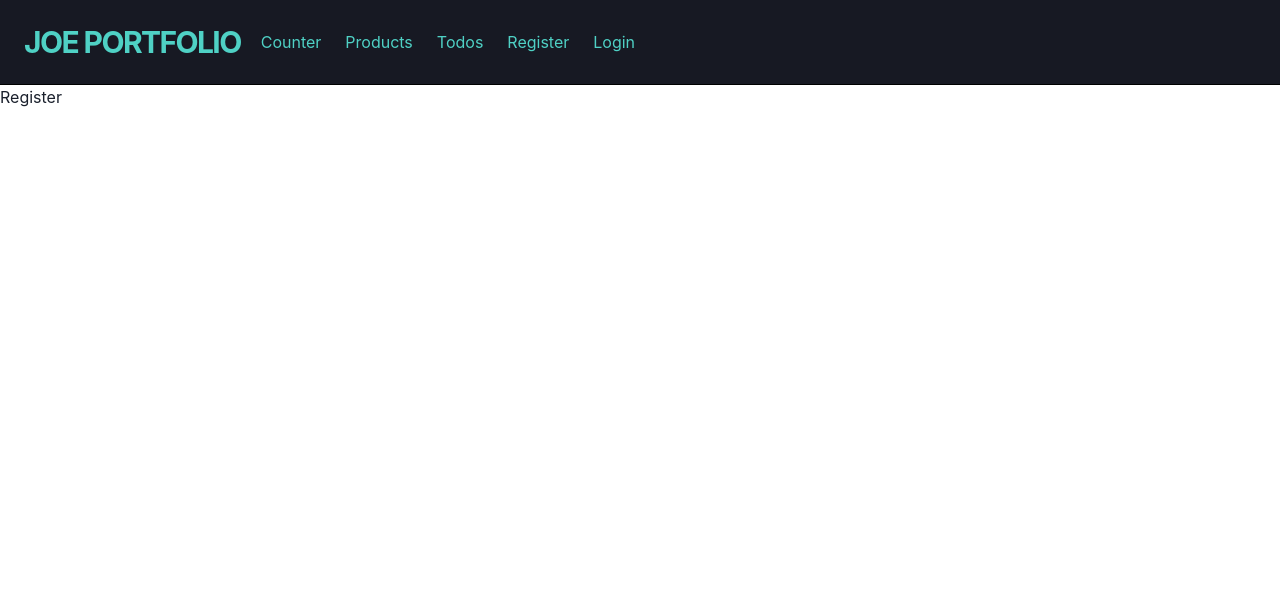
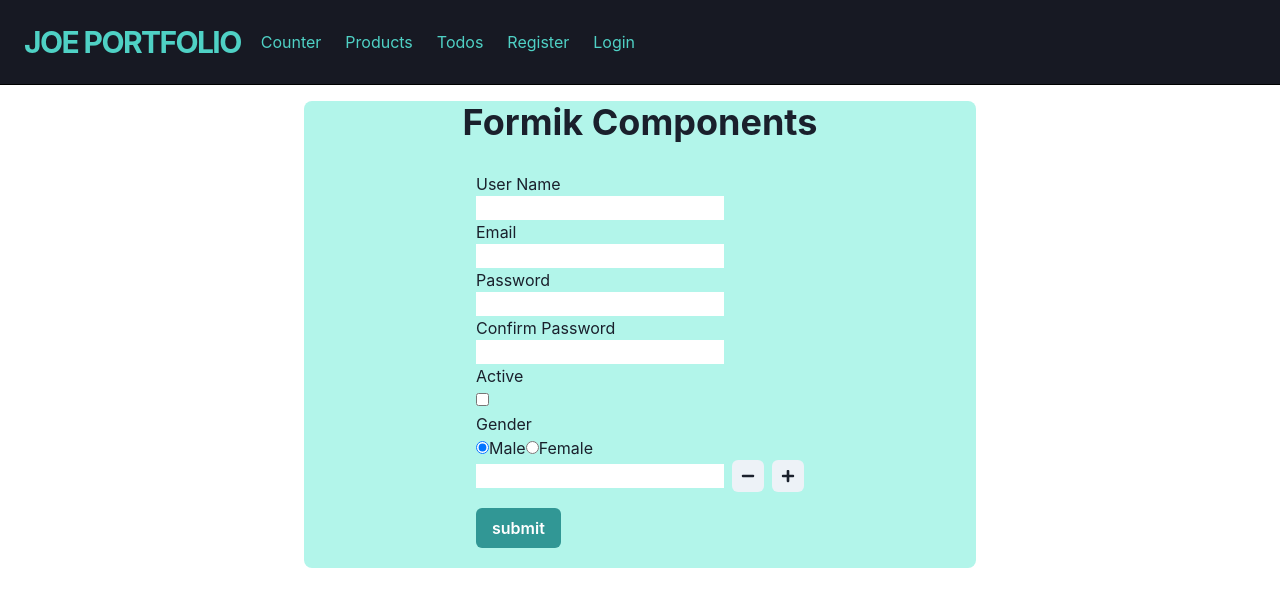
Before and after one commit to Youssif77/joe-portfolio, a React (Create React App) app: page /register in a window 1280 px wide. Shown: the top 606 px of the page. Built offline with nearby package versions, Linux system fonts and the light colour scheme.

Commit message:
update form-array

```diff
--- a/public/index.html
+++ b/public/index.html
@@ -28,6 +28,7 @@
   </head>
   <body>
     <noscript>You need to enable JavaScript to run this app.</noscript>
+    <div id="overlays"></div>
     <div id="root"></div>
     <!--
       This HTML file is a template.
--- a/src/App.js
+++ b/src/App.js
@@ -6,7 +6,6 @@ import Counter from "./components/Counter/Counter";
 import ProductDetails from "./components/Products/ProductDetails/ProductDetails";
 import Todos from "./components/Todos/Todos";
 import Register from "./components/Register/Register";
-import Login from "./components/Login/Login";
 
 import "./App.css";
 
@@ -22,7 +21,6 @@ function App() {
         <Route path="/products" component={Products} />
         <Route path="/product/:id" component={ProductDetails} />
         <Route path="/todos" component={Todos} />
-        <Route path="/login" component={Login} />
         <Route path="/register" component={Register} />
       </Switch>
     </Router>
--- a/src/components/Login/Login.jsx
+++ b/src/components/Login/Login.jsx
@@ -1,7 +1,103 @@
 import { useFormik } from "formik";
 import * as yup from "yup";
+import {
+  useToast,
+  Button,
+  VStack,
+  IconButton,
+  Heading,
+} from "@chakra-ui/react";
+import { FaTimesCircle } from "react-icons/fa";
 
-export default function Login() {
-  const formik = useFormik();
-  return <form></form>;
+import Model from "./../UI/Model";
+
+export default function Login(props) {
+  const toast = useToast();
+  const initialValues = {
+    email: "",
+    password: "",
+    rememberMe: false,
+  };
+  const onSubmit = (values) => {
+    console.log(JSON.stringify(values, null, 4));
+    props.onHideCart();
+    toast({
+      title: "Create A New User",
+      status: "success",
+      duration: 2000,
+      isClosable: true,
+    });
+  };
+  const validationSchema = yup.object({
+    email: yup
+      .string()
+      .email("Please enter a valid email address")
+      .required("Email field is required"),
+    password: yup.string().required("Password field is required"),
+  });
+
+  const formik = useFormik({
+    initialValues,
+    onSubmit,
+    validationSchema,
+  });
+  return (
+    <Model onClose={props.onHideCart}>
+      <VStack>
+        <IconButton
+          icon={<FaTimesCircle />}
+          isRound="true"
+          size="lg"
+          alignSelf="flex-end"
+          onClick={props.onHideCart}
+        />
+        <Heading fontSize="22px" as="h3" mb="8" fontWeight="normal" size="2xl">
+          Welcome back!
+        </Heading>
+        <Heading fontSize="22px" as="h4" mb="16" fontWeight="bold" size="2xl">
+          Sign in to your account
+        </Heading>
+        <form onSubmit={formik.handleSubmit}>
+          <label htmlFor="email" style={{ display: "block" }}>
+            Email
+          </label>
+
+          <input
+            type="email"
+            id="email"
+            name="email"
+            {...formik.getFieldProps("email")}
+          />
+          {formik.touched.email && formik.errors.email && (
+            <div style={{ color: "red" }}>{formik.errors.email}</div>
+          )}
+          <label htmlFor="password" style={{ display: "block" }}>
+            Password
+          </label>
+          <input
+            type="password"
+            id="password"
+            name="password"
+            {...formik.getFieldProps("password")}
+          />
+          {formik.touched.password && formik.errors.password && (
+            <div style={{ color: "red" }}>{formik.errors.password}</div>
+          )}
+          <label htmlFor="rememberMe" style={{ display: "block" }}>
+            remember me
+          </label>
+          <input
+            type="checkbox"
+            name="rememberMe"
+            id="rememberMe"
+            defaultChecked={formik.values.rememberMe}
+            {...formik.getFieldProps("rememberMe")}
+          />
+          <Button colorScheme="teal" mt="8" display="block" type="submit">
+            Sign In
+          </Button>
+        </form>
+      </VStack>
+    </Model>
+  );
 }
--- /dev/null
+++ b/src/components/Register/FormArray.jsx
@@ -0,0 +1,39 @@
+import React from "react";
+import { Button, IconButton, HStack, VStack } from "@chakra-ui/react";
+import { Field, FieldArray } from "formik";
+import { FaPlus, FaMinus } from "react-icons/fa";
+
+const FormArray = ({ name, arrayValue }) => (
+  <FieldArray
+    name={name}
+    render={({ push, remove }) => (
+      <VStack>
+        {arrayValue && arrayValue.length > 0 ? (
+          arrayValue.map((_, index) => (
+            <HStack key={index}>
+              <Field name={`${name}.${index}`} />
+              <IconButton
+                icon={<FaMinus />}
+                size="sm"
+                alignSelf="flex-end"
+                onClick={remove.bind(null, index)}
+              />
+              <IconButton
+                icon={<FaPlus />}
+                size="sm"
+                alignSelf="flex-end"
+                onClick={push.bind(null, "")}
+              />
+            </HStack>
+          ))
+        ) : (
+          <Button mt="4" onClick={push.bind(null, "")}>
+            Add a Hoppy
+          </Button>
+        )}
+      </VStack>
+    )}
+  />
+);
+
+export default FormArray;
--- /dev/null
+++ b/src/components/Register/FormikErrorMessage.jsx
@@ -0,0 +1,13 @@
+import { ErrorMessage } from "formik";
+
+const FormikErrorMessage = ({ name }) => {
+  return (
+    <ErrorMessage name={name}>
+      {(errMessage) => {
+        return <div style={{ color: "red" }}>{errMessage}</div>;
+      }}
+    </ErrorMessage>
+  );
+};
+
+export default FormikErrorMessage;
--- /dev/null
+++ b/src/components/Register/FormikField.jsx
@@ -0,0 +1,27 @@
+import { Field } from "formik";
+import FormikErrorMessage from "./FormikErrorMessage";
+
+const FormikField = ({ name, type, label }) => {
+  return (
+    <Field name={name}>
+      {(formikField) => {
+        return (
+          <>
+            <label htmlFor={name} style={{ display: "block" }}>
+              {label}
+            </label>
+            <input
+              type={type}
+              id={name}
+              {...formikField.field}
+              defaultChecked={formikField.field.value}
+            />
+            <FormikErrorMessage name={name} />
+          </>
+        );
+      }}
+    </Field>
+  );
+};
+
+export default FormikField;
--- a/src/components/Register/Register.jsx
+++ b/src/components/Register/Register.jsx
@@ -1,5 +1,75 @@
-import React from "react";
+import { VStack, Heading, Button } from "@chakra-ui/react";
+import { Formik, Form, Field } from "formik";
+import * as yup from "yup";
+import FormArray from "./FormArray";
+import FormikField from "./FormikField";
 
-export default function Register() {
-  return <div>Register</div>;
-}
+const Register = () => {
+  const initialValues = {
+    userName: "",
+    email: "",
+    password: "",
+    confirmPassword: "",
+    active: false,
+    gender: "male",
+    hoppies: [""],
+  };
+  const onSubmit = (values) => console.log(JSON.stringify(values, null, 4));
+  const validationSchema = yup.object({
+    userName: yup.string().required("UserName field is required"),
+    email: yup
+      .string()
+      .email("Please enter a valid email address")
+      .required("Email field is required"),
+    password: yup.string().required("Password field is required"),
+    confirmPassword: yup
+      .string()
+      .oneOf([yup.ref("password"), null], "Passwords must match"),
+    gender: yup.string(),
+  });
+
+  return (
+    <VStack bgColor="teal.100" w="2xl" mx="auto" mt="4" borderRadius="lg">
+      <Heading>Formik Components</Heading>
+      <Formik
+        initialValues={initialValues}
+        onSubmit={onSubmit}
+        validationSchema={validationSchema}
+      >
+        {(formik) => {
+          return (
+            <Form>
+              <div style={{ padding: 20 }}>
+                <FormikField label="User Name" name="userName" type="text" />
+                <FormikField label="Email" name="email" type="email" />
+                <FormikField label="Password" name="password" type="password" />
+                <FormikField
+                  label="Confirm Password"
+                  name="confirmPassword"
+                  type="password"
+                />
+                <FormikField label="Active" name="active" type="checkbox" />
+                <div id="my-radio-group">Gender</div>
+                <div role="group" aria-labelledby="my-radio-group">
+                  <label>
+                    <Field type="radio" name="gender" value="male" />
+                    Male
+                  </label>
+                  <label>
+                    <Field type="radio" name="gender" value="female" />
+                    Female
+                  </label>
+                </div>
+                <FormArray name="hoppies" arrayValue={formik.values.hoppies} />
+                <Button type="submit" colorScheme="teal" mt="4">
+                  submit
+                </Button>
+              </div>
+            </Form>
+          );
+        }}
+      </Formik>
+    </VStack>
+  );
+};
+export default Register;
--- /dev/null
+++ b/src/components/UI/Model.jsx
@@ -0,0 +1,33 @@
+import ReactDOM from "react-dom";
+import classes from "./Model.module.css";
+
+const Backrop = (props) => {
+  return <div className={classes.backdrop} onClick={props.onClose} />;
+};
+
+const ModelOverlay = (props) => {
+  return (
+    <div className={classes.modal}>
+      <div className={classes.content}>{props.children}</div>
+    </div>
+  );
+};
+
+const portalElement = document.getElementById("overlays");
+
+const Model = (props) => {
+  return (
+    <>
+      {ReactDOM.createPortal(
+        <Backrop onClose={props.onClose} />,
+        portalElement
+      )}
+      {ReactDOM.createPortal(
+        <ModelOverlay>{props.children}</ModelOverlay>,
+        portalElement
+      )}
+    </>
+  );
+};
+
+export default Model;
--- /dev/null
+++ b/src/components/UI/Model.module.css
@@ -0,0 +1,40 @@
+.backdrop {
+  position: fixed;
+  top: 0;
+  left: 0;
+  width: 100%;
+  height: 100vh;
+  z-index: 20;
+  background-color: rgba(0, 0, 0, 0.75);
+}
+
+.modal {
+  position: fixed;
+  top: 20vh;
+  left: 5%;
+  width: 90%;
+  background-color: white;
+  padding: 1rem;
+  border-radius: 14px;
+  box-shadow: 0 2px 8px rgba(0, 0, 0, 0.25);
+  z-index: 30;
+  animation: slide-down 300ms ease-out forwards;
+}
+
+@media (min-width: 768px) {
+  .modal {
+    width: 30rem;
+    left: calc(50% - 15rem);
+  }
+}
+
+@keyframes slide-down {
+  from {
+    opacity: 0;
+    transform: translateY(-3rem);
+  }
+  to {
+    opacity: 1;
+    transform: translateY(0);
+  }
+}
```
Also changed, not shown: src/components/Navbar.jsx (+14 -1 lines).
